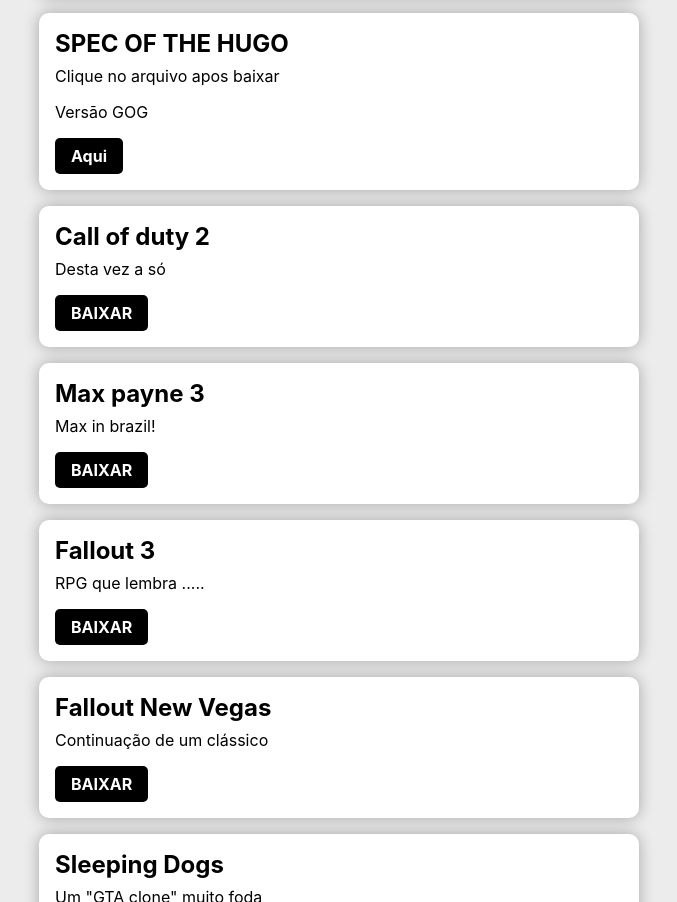
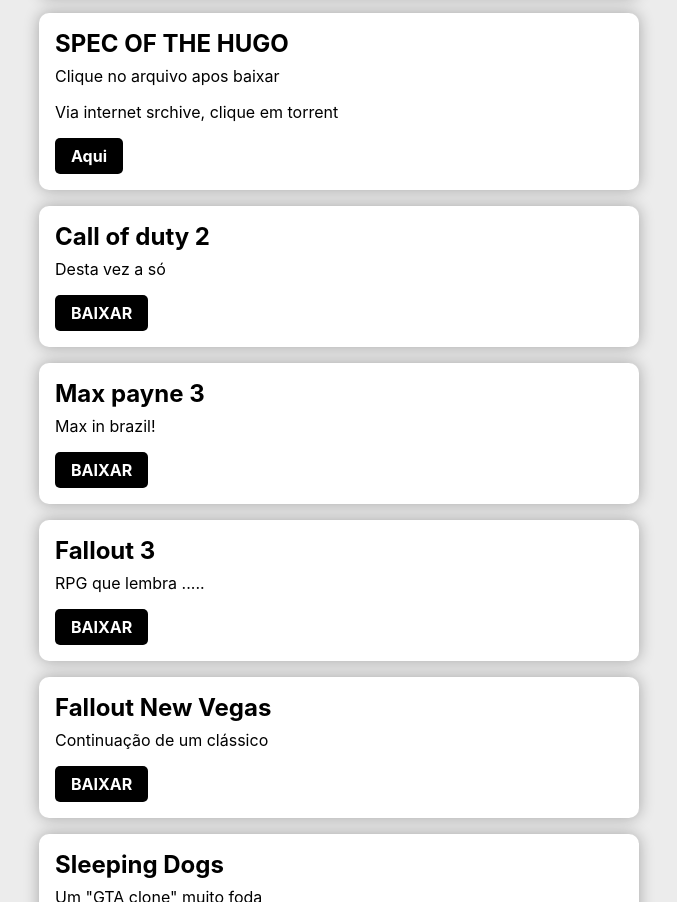
Before and after one commit to kleberrrrouidev/Kleosteam, a plain HTML site: page index.html in a window 1280 px wide. Shown: the part 1190-2092 px from the top of the page, without its empty margins (301-978 px from the left). Drawn offline with Linux system fonts and the light colour scheme.

Commit message:
Update index.html

```diff
--- a/index.html
+++ b/index.html
@@ -241,7 +241,7 @@ s
         <div class="game-box">
           <h2>SPEC OF THE HUGO</h2>
           <p>Clique no arquivo apos baixar</p>
-          <p>Versāo GOG</p>
+          <p>Via internet srchive, clique em torrent</p>
           <a href="https://archive.org/details/spec-ops-the-line_202402" target="blank_">Aqui</a>
         </div>
 
```
